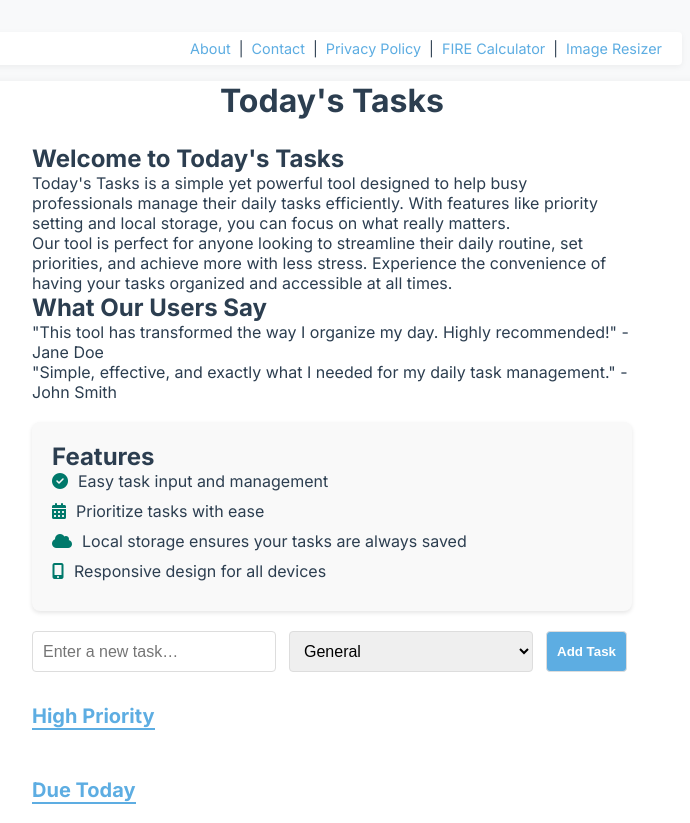
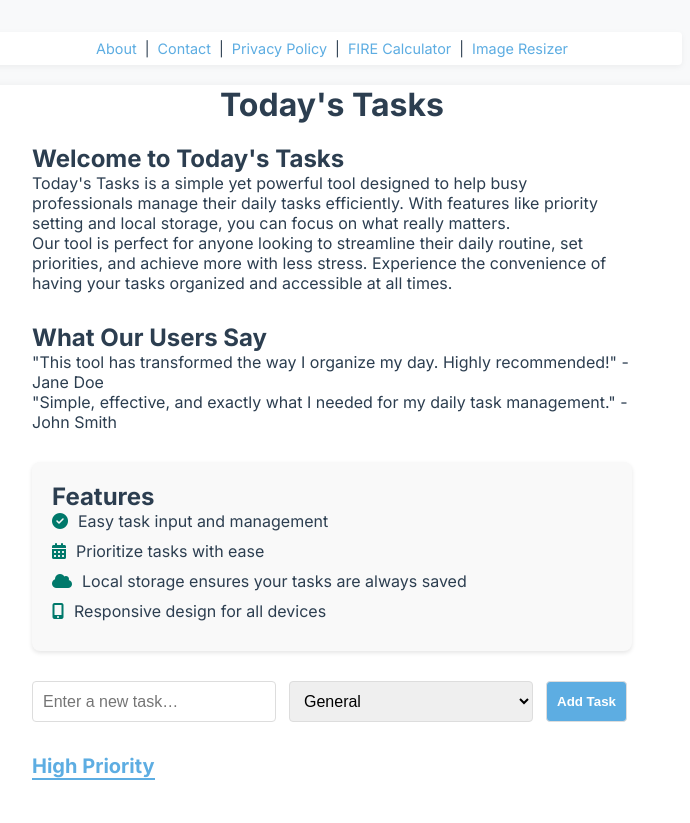
Before and after one commit to hill02252024/hill02252024.github.io, a plain HTML site: page index.html in a window 1280 px wide. Shown: the top 823 px of the page, without its empty margins (308-998 px from the left). Drawn offline with Linux system fonts and the light colour scheme; a small style sheet from the web is missing.

Commit message:
Update index.html

```diff
--- a/index.html
+++ b/index.html
@@ -15,14 +15,20 @@
   <style>
     .container {
       margin: 0 auto;
-      max-width: 800px; /* 增加了宽度 */
-      padding: 0 100px; /* 左右各增加100像素的空间 */
+      max-width: 1000px; /* 增加了宽度 */
+      padding: 0 200px; /* 左右各增加100像素的空间 */
+    }
+    h1 {
+      text-align: center;
+      margin-bottom: 20px;
+    }
+    .introduction, .testimonials, .features {
+      margin-bottom: 30px;
     }
     .features {
       background-color: #f9f9f9;
       padding: 20px;
       border-radius: 8px;
-      margin-top: 20px;
       box-shadow: 0 2px 4px rgba(0, 0, 0, 0.1);
     }
     .features ul {
@@ -45,12 +51,18 @@
     }
     .input-group {
       margin-top: 20px;
+      display: flex;
+      justify-content: center;
     }
     .input-group input, .input-group select, .input-group button {
       padding: 10px;
       border-radius: 4px;
       border: 1px solid #ddd;
       margin-right: 5px;
+    }
+    .compliance-links {
+      text-align: center;
+      margin-bottom: 20px;
     }
   </style>
 </head>
```
